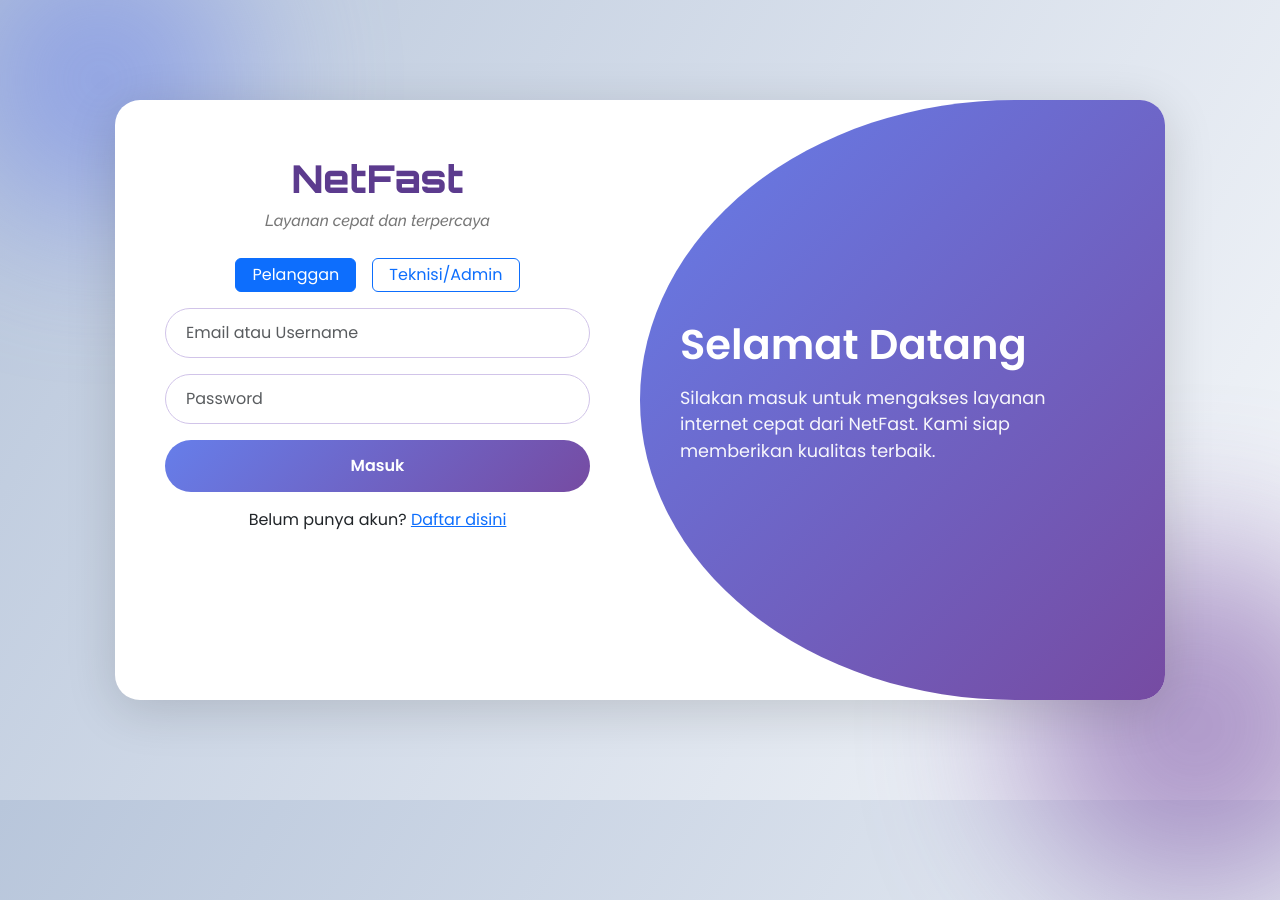
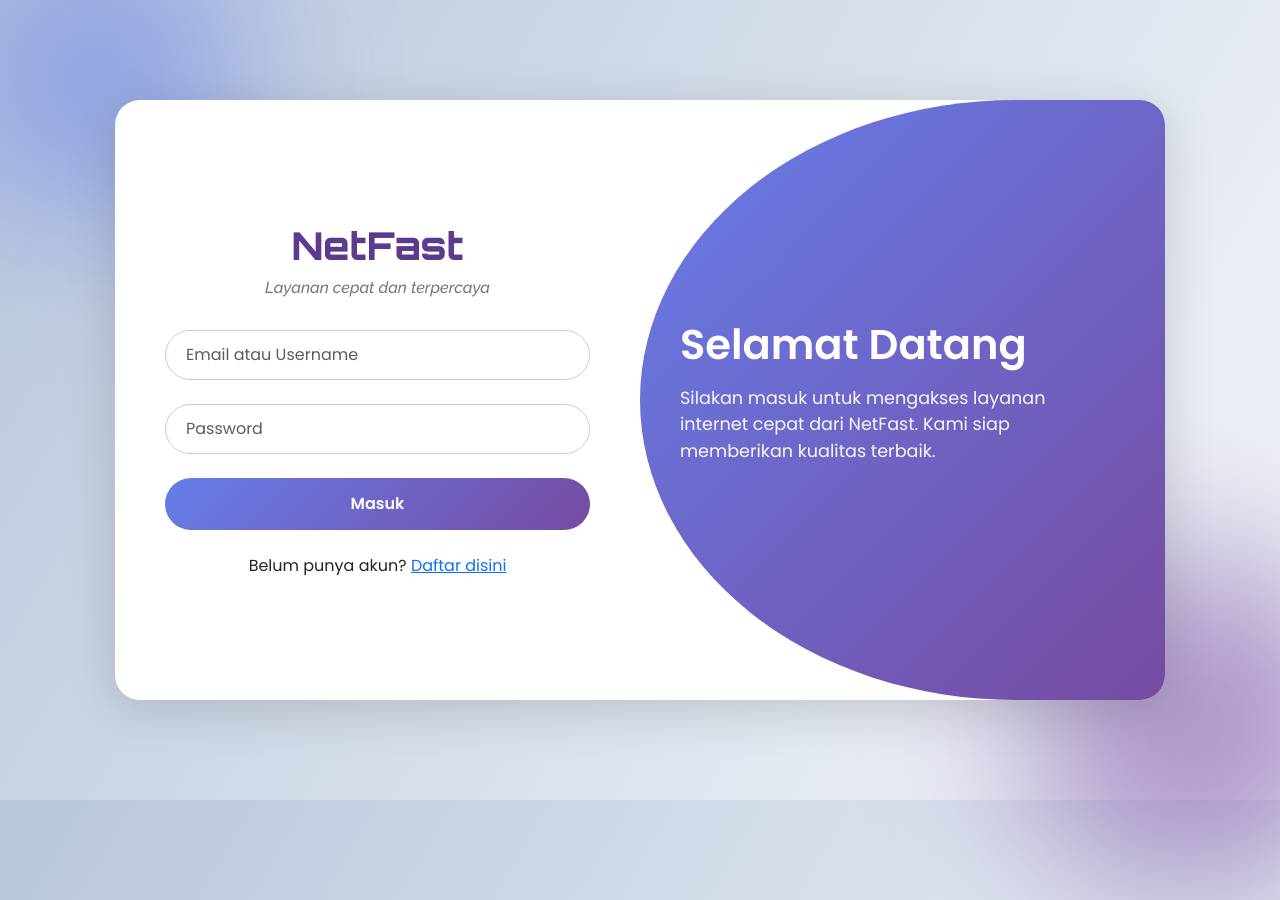
Before and after one commit to IzazTsany14/project_Basis_Data, a Django app: page / in a window 1280 px wide; the page is wider, and only the part inside the window is pictured. Run offline with Django 5.2, Linux system fonts and the light colour scheme; some libraries are stand-ins or nearby versions.

Commit message:
perbaikan register

```diff
--- a/NetFastProject/layanan_wifi/views.py
+++ b/NetFastProject/layanan_wifi/views.py
@@ -419,16 +419,26 @@ def registrasi_pelanggan(request):
     if request.method == 'GET':
         return render(request, 'register.html')
 
-    # POST -> terima data registrasi (JSON) dan simpan ke DB
-    serializer = PelangganRegistrasiSerializer(data=request.data)
+    # POST -> terima data registrasi
+    # Cek apakah data dari form POST atau JSON
+    if request.content_type == 'application/json':
+        data = request.data
+    else:
+        # Form POST biasa
+        data = request.POST.dict()
+
+    print("Registration data:", data)  # Debug
+
+    serializer = PelangganRegistrasiSerializer(data=data)
     if serializer.is_valid():
         pelanggan = serializer.save()
-        # Create default subscription or handle as needed
-        # For now, just register the user
         return Response({
             'message': 'Registrasi berhasil',
             'pelanggan': PelangganSerializer(pelanggan).data
         }, status=status.HTTP_201_CREATED)
+
+    # Print errors untuk debugging
+    print("Serializer errors:", serializer.errors)
     return Response(serializer.errors, status=status.HTTP_400_BAD_REQUEST)
 
 
--- a/NetFastProject/templates/index.html
+++ b/NetFastProject/templates/index.html
@@ -79,10 +79,13 @@
             transition: transform 1s ease-in-out, opacity 1s ease-in-out;
         }
 
-        /* Left Form */
+        /* Left Form (MODIFIKASI) */
         .left-panel {
             width: 50%;
-            padding: 55px 50px;
+            padding: 40px 50px; /* Sedikit mengurangi padding atas/bawah */
+            display: flex; /* Aktifkan flex untuk vertikal centering */
+            flex-direction: column;
+            justify-content: center; /* Centering Vertikal */
 
             opacity: 0;
             transform: translateY(40px);
@@ -106,7 +109,7 @@
             text-align: center;
             font-family: 'Raleway', sans-serif;
             font-style: italic;
-            margin-bottom: 25px;
+            margin-bottom: 30px; /* Menyesuaikan margin */
             color: #777;
         }
 
@@ -308,24 +285,16 @@
 
             <div id="alertMessage" class="alert"></div>
 
-            <div class="d-flex justify-content-center gap-3 mb-3">
-                <button type="button" class="btn btn-outline-primary px-3 py-1" id="btnPelanggan">Pelanggan</button>
-                <button type="button" class="btn btn-outline-primary px-3 py-1" id="btnTeknisiAdmin">Teknisi/Admin</button>
-            </div>
-
             <form id="loginForm">
-                <div class="mb-3">
-                    <input type="text" class="form-control" id="login_id" placeholder="Email atau Username" required>
+                <div class="mb-4"> <input type="text" class="form-control" id="login_id" placeholder="Email atau Username" required>
                 </div>
 
-                <div class="mb-3">
-                    <input type="password" class="form-control" id="password" placeholder="Password" required>
+                <div class="mb-4"> <input type="password" class="form-control" id="password" placeholder="Password" required>
                 </div>
 
                 <button type="submit" class="btn-login">Masuk</button>
 
-                <div class="text-center mt-3">
-                    Belum punya akun?
+                <div class="text-center mt-4"> Belum punya akun?
                     <a href="{% url 'registrasi_pelanggan' %}">Daftar disini</a>
                 </div>
             </form>
@@ -339,21 +308,22 @@
     </div>
 
     <script>
-        let selectedRole = "Pelanggan";
+        // Variabel 'selectedRole' dan fungsi button dihapus karena button pilihan peran sudah dihapus
+        // let selectedRole = "Pelanggan";
 
-        document.getElementById('btnPelanggan').classList.add('active');
+        // document.getElementById('btnPelanggan').classList.add('active');
 
-        document.getElementById('btnPelanggan').addEventListener('click', function () {
-            selectedRole = "Pelanggan";
-            this.classList.add('active');
-            document.getElementById('btnTeknisiAdmin').classList.remove('active');
-        });
+        // document.getElementById('btnPelanggan').addEventListener('click', function () {
+        //     selectedRole = "Pelanggan";
+        //     this.classList.add('active');
+        //     document.getElementById('btnTeknisiAdmin').classList.remove('active');
+        // });
 
-        document.getElementById('btnTeknisiAdmin').addEventListener('click', function () {
-            selectedRole = "TeknisiAdmin";
-            this.classList.add('active');
-            document.getElementById('btnPelanggan').classList.remove('active');
-        });
+        // document.getElementById('btnTeknisiAdmin').addEventListener('click', function () {
+        //     selectedRole = "TeknisiAdmin";
+        //     this.classList.add('active');
+        //     document.getElementById('btnPelanggan').classList.remove('active');
+        // });
 
         function getCookie(name) {
             let cookieValue = null;
```
Also changed, not shown: other parts of NetFastProject/templates/index.html (+6 -28 lines), NetFastProject/layanan_wifi/serializers.py (+17 -5 lines), NetFastProject/db.sqlite3, NetFastProject/layanan_wifi/migrations/0005_alter_pelanggan_options.py (added).
